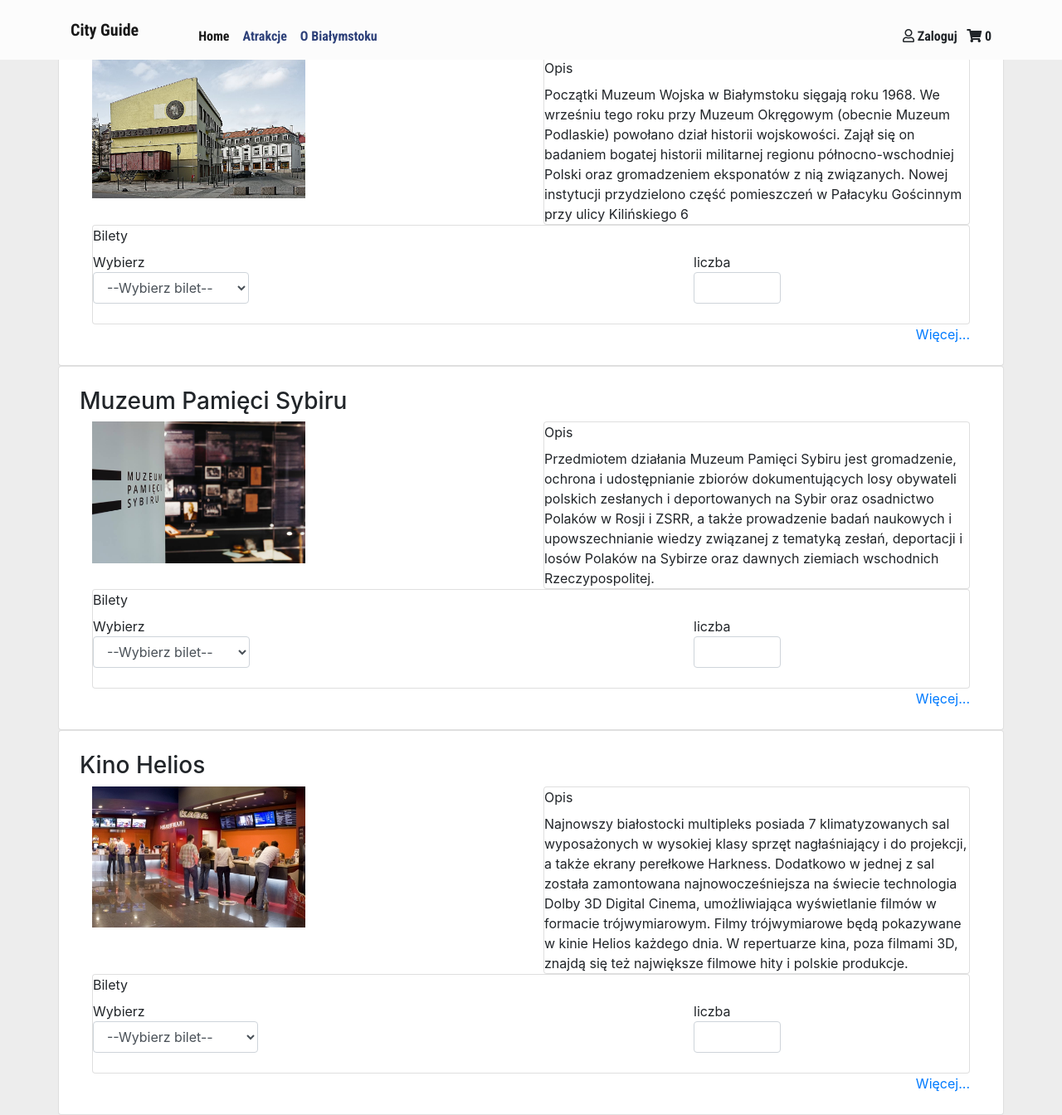
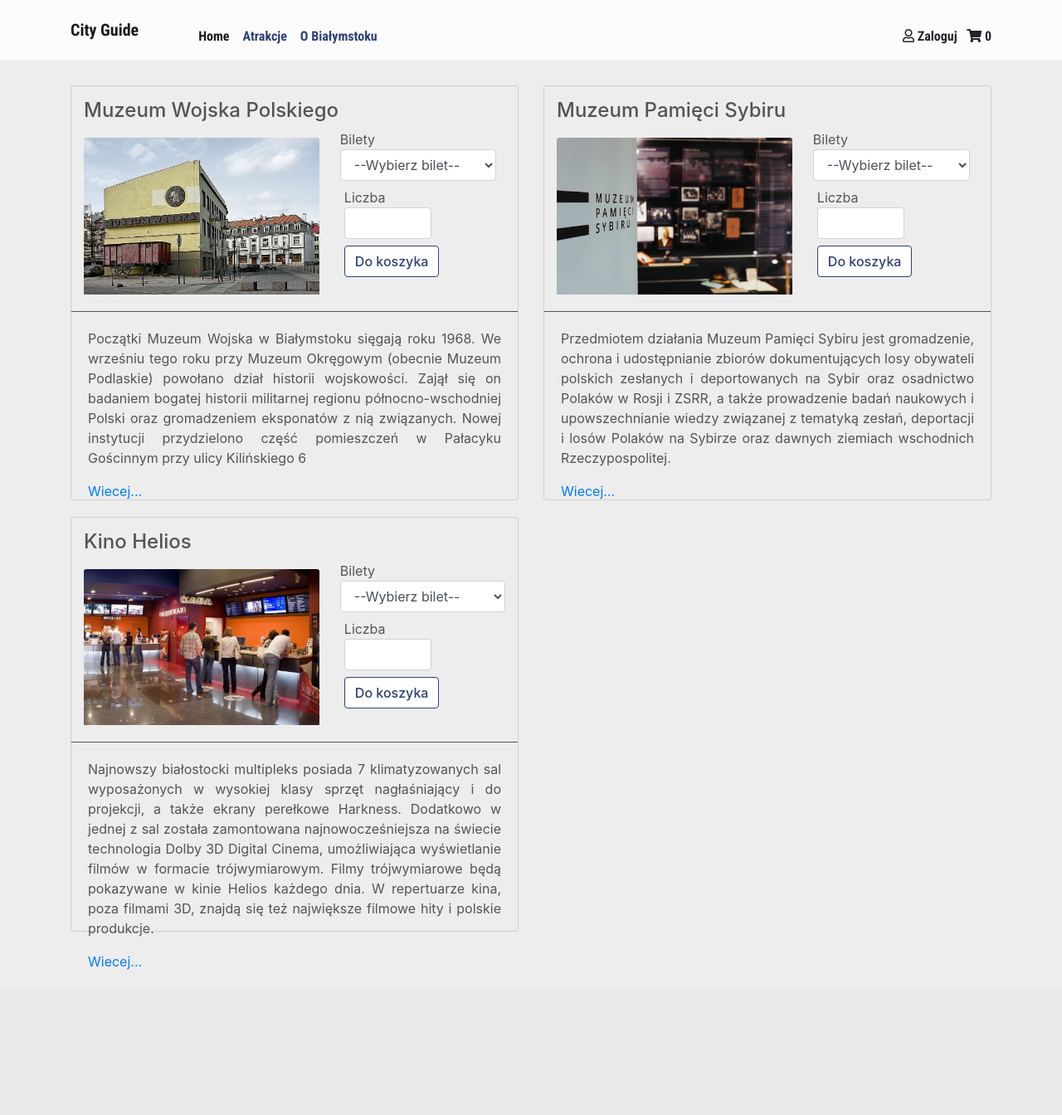
Before and after one commit to catchesfire/city-guide-app, a Django app: page /city_guide/attractions in a window 1280 px wide. Shown: the whole page at 83% size. After the commit the page ends 1169 px from the top, so only its background shows below. Run offline with Django 3.2, Linux system fonts and the light colour scheme; data comes from the database, SQL or seed files in the repository; both versions use the stored data as it was after the commit; some libraries are stand-ins or nearby versions.

Commit message:
Added new view

```diff
--- a/CityGuide/city_guide/static/css/style.css
+++ b/CityGuide/city_guide/static/css/style.css
@@ -1,4 +1,4 @@
-body{
+body {
     background-color: #ededed;
     padding: 0px;
     margin: 0;
@@ -8,28 +8,73 @@ body{
     overflow-x: hidden;
 }
 
-.navbar-light{
+.navbar-light {
     background-color: #fcfcfc;
     font-family: 'Roboto Condensed', sans-serif;
     font-weight: bold;
     min-height: 72px;
 }
 
-.navbar-light .navbar-nav .nav-link, .navbar-light .navbar-nav .nav-link:hover{
+.navbar-light .navbar-nav .nav-link, .navbar-light .navbar-nav .nav-link:hover {
     font-weight: bold;
     color: #2d4079;
 }
 
+/* <przyciski> */
 
-.imageShort {
-    width: 100%;
-    height: auto;
+.btn.btn-outline-success {
+    background-color: white;
+    color: #2d4079;
+    font-weight: 500;
+    border-color: #2d4079;
 }
 
-.imgDiv {
-    width: 50%;
+.btn.btn-outline-success:active:focus {
+    color: white;
+    background-color: #2d4079;
+    border-color: white;
+}
+
+.btn.btn-outline-success:hover {
+    color: white;
+    background-color: #2d4079;
+    border-color: white;
+}
+
+/* </przyciski> */
+
+/* <Atrakcje> */
+
+.attrDeck {
+    margin-bottom: 20px;
+}
+
+.attractionsCont {
+    margin-top: 102px;
 }
 
 .attracionShort {
-    padding: 25px;
+    min-height: 500px;
+    max-height: 500px;
+    color: #545455;
+    background-color: #ededed;
 }
+
+.descriptionText {
+    text-align: justify;
+}
+
+.descCardBody {
+    margin-top: 20px;
+    border-top: 1px solid #545455;
+}
+
+.mainImage {
+    margin-top: 10px;
+}
+
+.attracionShort {
+    padding: 15px;
+}
+
+/* </Atrakcje> */
--- a/CityGuide/city_guide/templates/city_guide/attractions.html
+++ b/CityGuide/city_guide/templates/city_guide/attractions.html
@@ -1,46 +1,28 @@
-{% extends 'base.html' %}
-{% load staticfiles %}
-{% block body %}
-    {% if attractions_obj %}
-        <div class="container">
+{% extends 'base.html' %} {% load staticfiles %} {% block body %} {% if attractions_obj %}
+<div class="container attractionsCont">
+    <div class="row">
         {% for attraction in attractions_obj %}
-            <div class="row">
+        <div class="col-6">
+            <div class="card-deck attrDeck">
                 <div class="card attracionShort">
-                    <div class="container">
-                        <h3 class="row">
+                    <div class="row atrrNameRow">
+                        <div class="col">
+                            <h4>
                                 {{attraction.name}}
-                        </h3>
-                        <div class="row">
-                            <div class="col">
-                                <div class="imgDiv">
-                                    <img class="img-fluid imageShort" src="{{ attraction.photo_set.latest.photo.url }}" alt="error">
-                                </div>
-                            </div>
-
-                            <div class="col">
-                                <div class="card">
-                                    <label for="descr">
-                                        Opis
-                                    </label>
-                                    <div id="descr">
-                                        {{attraction.description}}
-                                    </div>
-                                </div>
+                            </h4>
                         </div>
                     </div>
 
                     <div class="row">
+                        <div class="col-7">
+                            <img class="card-img-top mainImage" src="{{ attraction.photo_set.latest.photo.url }}" alt="Brak zdjecia"></img>
+                        </div>
+
                         <div class="col">
-                                <div class="card">
-                                    <label for="tickets">
+                            <form>
+                                <div class="form-row">
+                                    <label for="ticket_type">
                                         Bilety
-                                    </label>
-                                    <div id="tickets">
-                                        <div class="form-group">
-                                            <div class="row">
-                                                <div class="col-8">
-                                                    <label for="ticket_type">
-                                                        Wybierz
                                         <select class="form-control" type="number" id="ticket_type">
                                             <option>--Wybierz bilet--</option>
                                             {% for ticket in attraction.ticket_set.all %}
@@ -50,29 +32,40 @@
                                     </label>
                                 </div>
 
-                                                <div class="col">
+                                <div class="form-group-row">
+                                    <div class="input-group-sm">
                                         <label for="ticket_quant">
-                                                        liczba
-                                                        <input class="form-control" type="number" id="ticket_quant" min="1" max="30">
+                                            Liczba
+                                            <input class="form-control " type="number" id="ticket_quant" min="1" max="30">
                                         </label>
-                                                </div>
-                                            </div>
-                                        </div>
-                                    </div>
-                                </div>
+                                        <span class="input-group-btn">
+                                            <button class="btn btn-outline-success">
+                                                Do koszyka
+                                            </button>
+                                        </span>
                                     </div>
                                 </div>
 
-                        <a href="{% url 'city_guide:attraction' attraction.id %}" class="float-right">
-                            Więcej...
-                        </a>
+                            </form>
+                        </div>
+                    </div>
+
+                    <div class="row">
+                        <div class="card-body descCardBody">
+                            <p class="card-text descriptionText">
+                                {{attraction.description}}
+                            </p>
+
+                            <a href="{% url 'city_guide:attraction' attraction.id %}">Wiecej...</a>
+                        </div>
+                    </div>
 
                 </div>
             </div>
         </div>
         {% endfor %}
     </div>
+</div>
 {% else %}
 <p>No attracions are available.</p>
-    {% endif %}
-{% endblock %}
+{% endif %} {% endblock %}
```
Also changed, not shown: CityGuide/db.sqlite3, CityGuide/media/uploads/muzeum_pamieci_sybiru.jpg (added), CityGuide/media/uploads/muzeum_pamieci_sybiru_Bzs1YD0.jpg (added), 1 other file. Lines whose indentation alone changed are shown as unchanged.
